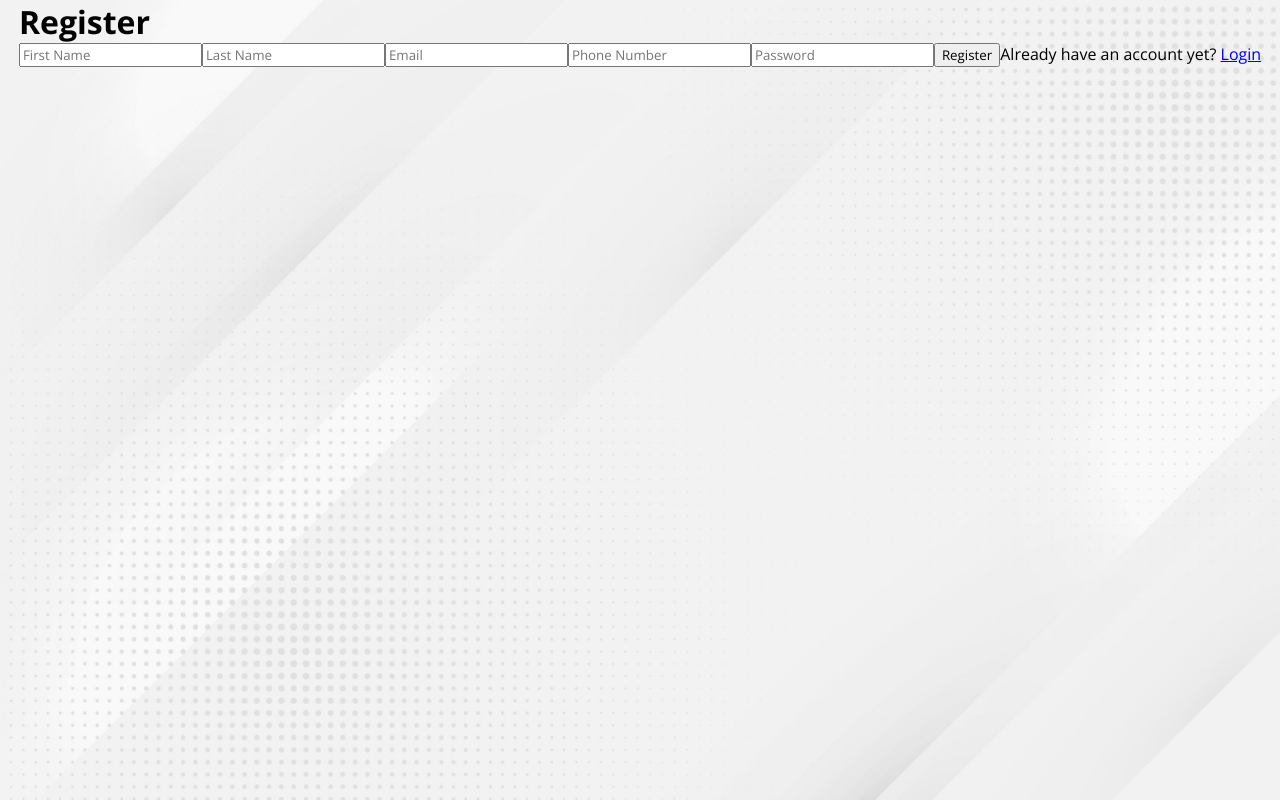
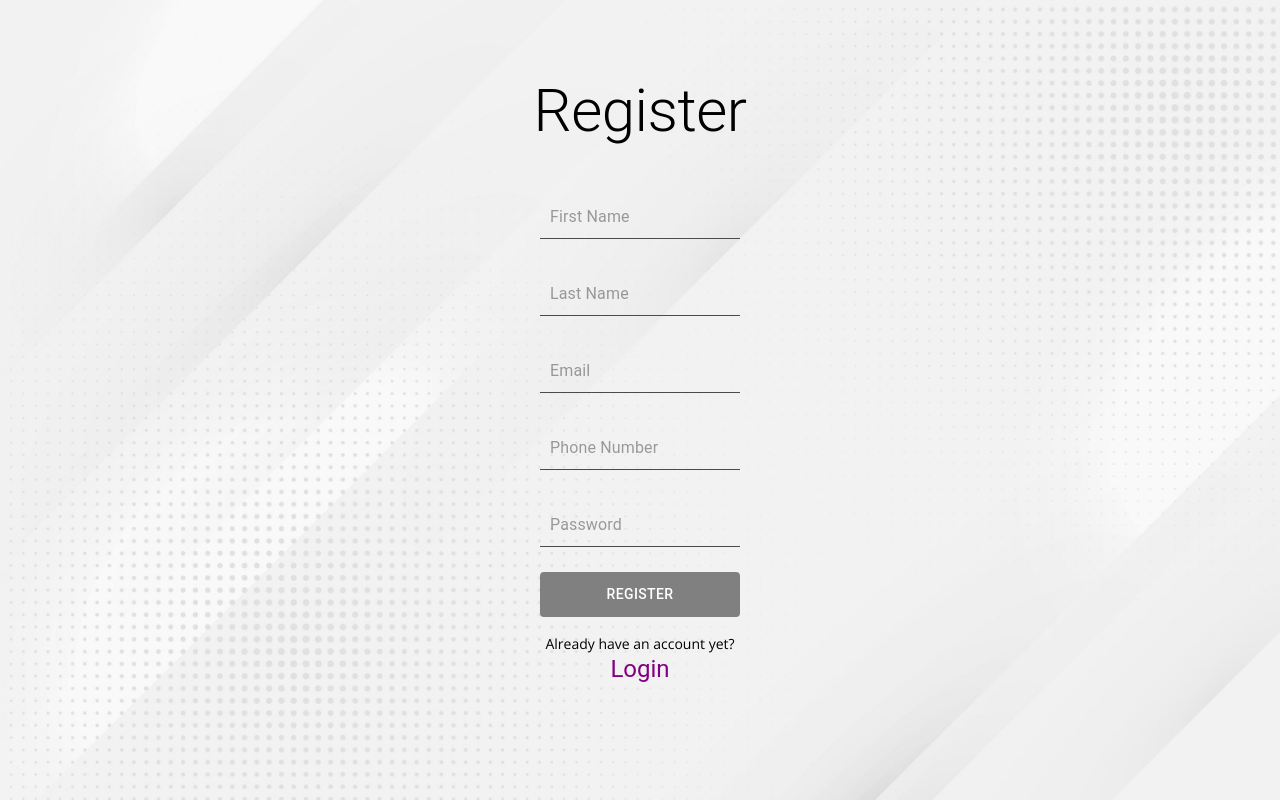
Before and after one commit to kmd2zjw/TaskMates, a React (Create React App) app in the folder frontend/: page /register in a window 1280 px wide. Built offline with nearby package versions, Linux system fonts and the light colour scheme.

Commit message:
Added App Wrapper and styled login/register pages

```diff
--- a/frontend/src/pages/CreateOrg.jsx
+++ b/frontend/src/pages/CreateOrg.jsx
@@ -1,8 +1,7 @@
 import React, {useContext, useState} from "react";
 import { useLocation, useNavigate } from "react-router-dom";
 import axios from "axios";
-import {Navbar} from "../components";
-import Toolbar from "@mui/material/Toolbar";
+import { AppWrap } from '../wrapper';
 import Box from '@mui/material/Box';
 import Typography from '@mui/material/Typography';
 import Input from '@mui/material/Input';
@@ -36,8 +35,6 @@ const CreateOrg = () => {
 
     return (
         <Box>
-            <Navbar></Navbar>
-            <Toolbar />
             <Box style={{display:"flex",
                 justifyContent:"center",
                 alignItems:"center",
@@ -64,4 +61,4 @@ const CreateOrg = () => {
     )
 }
 
-export default CreateOrg
+export default AppWrap(CreateOrg, 'CreateOrg');
--- a/frontend/src/pages/CreateTask.jsx
+++ b/frontend/src/pages/CreateTask.jsx
@@ -1,8 +1,7 @@
 import React, {useState} from "react";
 import { useLocation, useNavigate } from "react-router-dom";
 import axios from "axios";
-import {Navbar} from "../components";
-import Toolbar from "@mui/material/Toolbar";
+import { AppWrap } from '../wrapper';
 import Box from '@mui/material/Box';
 import Typography from '@mui/material/Typography';
 import Input from '@mui/material/Input';
@@ -22,8 +21,6 @@ const CreateTask = () => {
 
     return (
         <Box>
-            <Navbar></Navbar>
-            <Toolbar />
             <Box style={{display:"flex",
                 justifyContent:"center",
                 alignItems:"center",
@@ -59,4 +56,4 @@ const CreateTask = () => {
 
 }
 
-export default CreateTask
+export default AppWrap(CreateTask, 'CreateTask');
--- a/frontend/src/pages/Home.jsx
+++ b/frontend/src/pages/Home.jsx
@@ -2,13 +2,12 @@ import React, {useContext, useState} from "react";
 import { useEffect } from "react";
 import { Link, useLocation } from "react-router-dom";
 import axios from "axios";
-import {Navbar} from "../components"
 import {AuthContext} from "../context/authContext"
 import Button from "@mui/material/Button";
-import Toolbar from '@mui/material/Toolbar';
 import Typography from '@mui/material/Typography';
 import Box from '@mui/material/Box';
-import image from "../img/4907157.jpg"
+import image from "../img/4907157.jpg";
+import { AppWrap } from '../wrapper';
 
 const Home = () => {
     const [err, setError] = useState(null);
@@ -30,8 +29,6 @@ const Home = () => {
 
     return (
         <Box>
-            <Navbar></Navbar>
-            <Toolbar />
             {/* <div className="orgs">
                 {orgs.map((org) => (
                     <div className="org" key={org.groupId}>
@@ -65,4 +62,4 @@ const Home = () => {
     )
 }
 
-export default Home
+export default AppWrap(Home, "Home");
--- a/frontend/src/pages/Login.jsx
+++ b/frontend/src/pages/Login.jsx
@@ -3,6 +3,9 @@ import React, { useState } from "react";
 import { useContext } from "react";
 import { Link, useNavigate } from "react-router-dom";
 import { AuthContext } from "../context/authContext";
+import Input from '@mui/material/Input';
+import Typography from '@mui/material/Typography';
+import Button from "@mui/material/Button";
 
 const Login = () => {
     const [inputs, setInputs] = useState({
@@ -32,28 +35,31 @@ const Login = () => {
 
       return (
         <div className="auth">
-            <h1>Login</h1>
+          <Typography variant="h2">Login</Typography>
           <form>
-                <input
-                    required
-                    type="text"
-                    placeholder="email"
+            <Input
+              type="text" required T
+              placeholder='Email'
+              className="app__form-element"
               name="email"
               onChange={handleChange}
             />
-                <input
-                    required
-                    type="password"
+            <Input
+              type="password" required T
               placeholder="Password"
               name="password"
+              className="app__form-element"
               onChange={handleChange}
             />
-                <button onClick={handleSubmit}>Login</button>
+            <Button variant='outlined' className="app__form-element" sx={{ color: '#212121', borderColor: '#212121' }} onClick={handleSubmit}>Login</Button>
             {err && <p>{err}</p>}
-                <span>Don't have an account yet? <Link to ="/register">Register</Link></span>
+            <span><Typography>
+              Don't have an account yet?
+            </Typography> <Link to="/register" style={{textDecoration: 'none', color:"purple"}}><Typography variant="h5">Register</Typography></Link></span>
           </form>
         </div>
       )
     }
 
+
 export default Login;
--- a/frontend/src/pages/Register.jsx
+++ b/frontend/src/pages/Register.jsx
@@ -2,6 +2,9 @@ import React from "react";
 import { useState } from "react";
 import { Link, useNavigate } from "react-router-dom";
 import axios from "axios";
+import Typography from '@mui/material/Typography';
+import Input from '@mui/material/Input';
+import Button from "@mui/material/Button";
 const Register = () => {
 
     const [inputs, setInputs] = useState({
@@ -36,36 +39,46 @@ const Register = () => {
 
     return (
         <div className="auth">
-            <h1>Register</h1>
+            <Typography variant="h2">Register</Typography>
             <form>
-                <input required type="text"
+                <Input
+                    type="text" required T
                     placeholder='First Name'
+                    className="app__form-element"
                     name="firstName"
                     onChange={handleChange}
                 />
-                <input required type="text"
+                <Input
+                    type="text" required T
                     placeholder='Last Name'
+                    className="app__form-element"
                     name="lastName"
                     onChange={handleChange}
                 />
-                <input required type="email"
+                <Input
+                    type="text" required T
                     placeholder='Email'
+                    className="app__form-element"
                     name="email"
                     onChange={handleChange}
                 />
-                <input required type="number"
+                <Input
+                    type="number" required T
                     placeholder='Phone Number'
+                    className="app__form-element"
                     name="phoneNumber"
                     onChange={handleChange}
                 />
-                <input required type="password"
+                <Input
+                    type="text" required T
                     placeholder='Password'
+                    className="app__form-element"
                     name="password"
                     onChange={handleChange}
                 />
-                <button onClick={handleSubmit}>Register</button>
+                <Button variant='outlined' className="app__form-element" sx={{ color: '#212121', borderColor: '#212121' }} onClick={handleSubmit}>Register</Button>
                 {err && <p>{err}</p>}
-                <span>Already have an account yet? <Link to ="/login">Login</Link></span>
+                <span>Already have an account yet? <Link to="/login" style={{textDecoration: 'none', color:"purple"}}><Typography variant="h5">Login</Typography></Link></span>
             </form>
         </div>
     )
--- a/frontend/src/style.scss
+++ b/frontend/src/style.scss
@@ -9,13 +9,33 @@ $lightBlue : #36ACD8;
             text-decoration: none;
             color: inherit;
         }
+
+
+        .navbar{
+            .container {
+                padding: 10px 0px;
+                display: flex;
+                justify-content: space-between;
+                .logo{
+                    display: flex;
+                }
+                .links{
+                    display: flex;
+                    align-items: center;
+                    gap: 10px;
+                }
+            }
+
+        }
+    }
+}
+
 .auth{
     display:flex;
     flex-direction: column;
     align-items: center;
     justify-content: center;
     height: 100vh;
-            background-color: $lightBlue;
 
     h1 {
         font-size: 20px;
@@ -27,7 +47,6 @@ $lightBlue : #36ACD8;
         display: flex;
         flex-direction: column;
         padding: 40px;
-                background-color: white;
         width: 200px;
         gap: 17px;
 
@@ -56,21 +75,6 @@ $lightBlue : #36ACD8;
     }
 }
 
-        .navbar{
-            .container {
-                padding: 10px 0px;
-                display: flex;
-                justify-content: space-between;
-                .logo{
-                    display: flex;
+.app__form-element{
+    margin: 0.5rem 0 0.5rem;
 }
-                .links{
-                    display: flex;
-                    align-items: center;
-                    gap: 10px;
-                }
-            }
-
-        }
-    }
-}
--- /dev/null
+++ b/frontend/src/wrapper/AppWrap.js
@@ -0,0 +1,18 @@
+import React from 'react';
+import { Navbar } from "../components";
+import Box from '@mui/material/Box';
+import Toolbar from '@mui/material/Toolbar';
+
+const AppWrap = (Component, idName) => function HOC() {
+    return (
+        <>
+            <Box id={idName}>
+                <Navbar />
+                <Toolbar />
+                <Component/>
+            </Box>
+        </>
+    )
+}
+
+export default AppWrap;
--- /dev/null
+++ b/frontend/src/wrapper/index.js
@@ -0,0 +1 @@
+export { default as AppWrap } from './AppWrap';
```
Also changed, not shown: 1 other file (tests, documents, lock files or other folders). Lines whose indentation alone changed are shown as unchanged.
